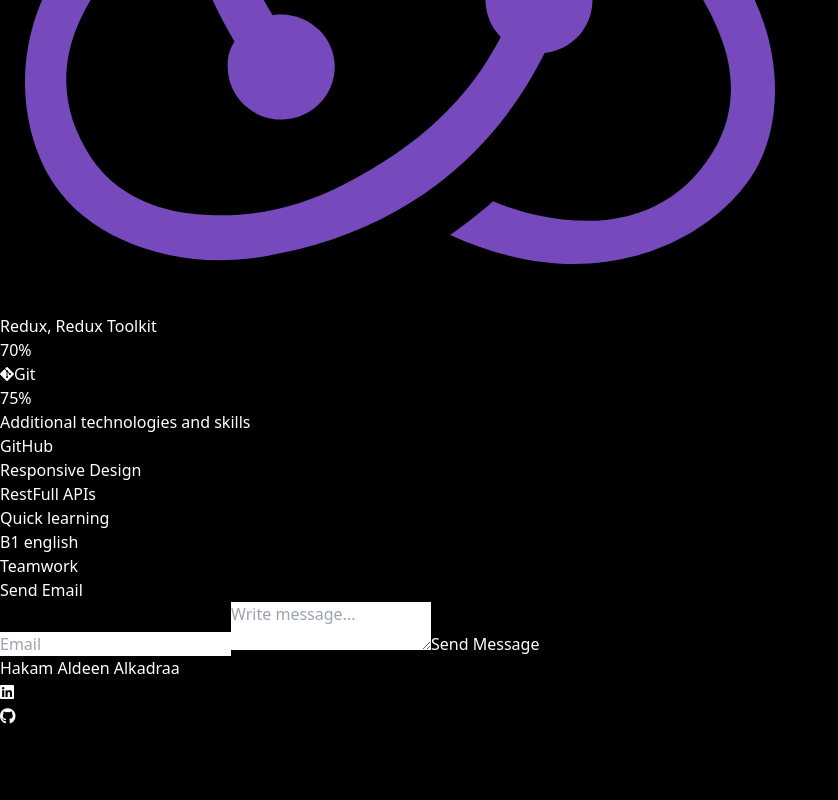
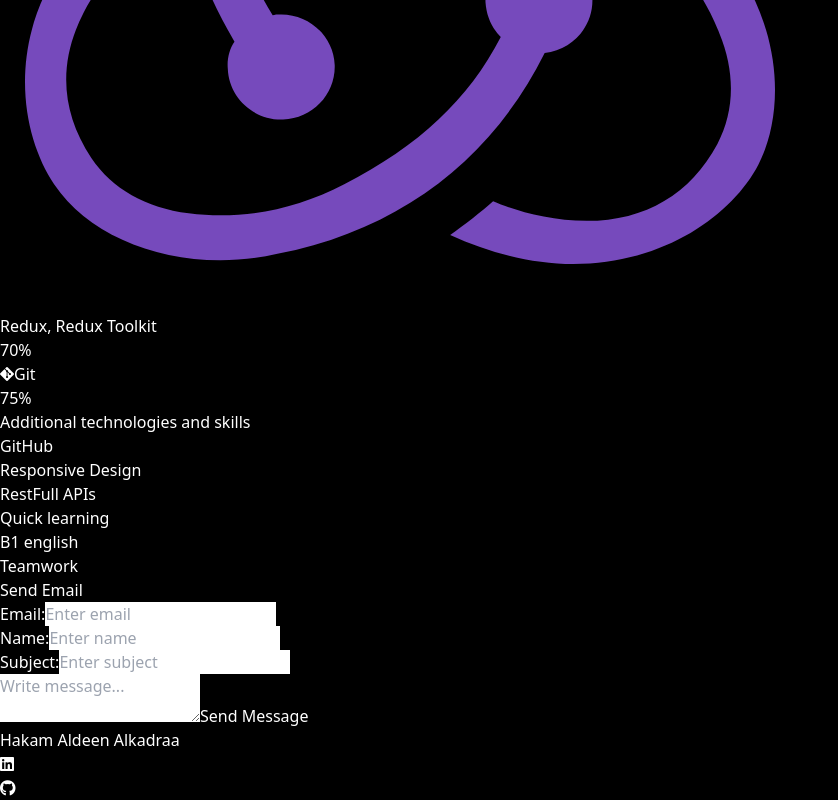
Before and after one commit to Hakam-aldeen-Kh/Portfolio, a React (Vite) app: page / in a window 1280 px wide. Shown: the part 6321-7121 px from the top of the page, without its empty margins (0-838 px from the left). Before the commit the page ends 7049 px from the top, so only its background shows below. Built offline with nearby package versions, Linux system fonts and the light colour scheme.

Commit message:
handle send email

```diff
--- a/package.json
+++ b/package.json
@@ -12,7 +12,8 @@
   "dependencies": {
     "@emailjs/browser": "^4.3.3",
     "react": "^18.2.0",
-    "react-dom": "^18.2.0"
+    "react-dom": "^18.2.0",
+    "sweetalert2": "^11.10.8"
   },
   "devDependencies": {
     "@types/react": "^18.2.37",
--- a/src/App.jsx
+++ b/src/App.jsx
@@ -35,7 +35,7 @@ function App() {
       <header
         className={`${
           scrolling ? "border-b border-gray-900" : ""
-        }  fixed left-0 right-0 top-0 z-20`}
+        }  fixed left-0 right-0 top-[-14px] z-20`}
         id="home"
       >
         <div className="container m-auto px-4 py-6 max-w-4xl bg-black">
@@ -390,7 +390,6 @@ function App() {
                   GitHub
                 </p>
               </div>
-
               <div>
                 <p className="font-bold before:w-4 before:h-4 before:bg-gradient-to-t before:from-blue-500 before:to-cyan-500 before:block before:rounded-full before:mt-1 before:-left-6 before:absolute relative left-5">
                   Responsive Design
--- a/src/EmailForm.jsx
+++ b/src/EmailForm.jsx
@@ -1,42 +1,116 @@
-import React, { useRef } from "react";
+import React, { useRef, useState } from "react";
 import emailjs from "@emailjs/browser";
-// import "./EmailForm.css";
 
 export const EmailForm = () => {
+  const [data, setData] = useState({
+    email: "",
+    name: "",
+    subject: "",
+    message: "",
+  });
   const form = useRef();
+
   const sendEmail = (e) => {
     e.preventDefault();
+    emailjs
+      .send(
+        "service_388s43d",
+        "template_id6emd5",
+        {
+          subject: data.subject,
+          name: data.name,
+          email: data.email,
+          message: data.message,
+        },
+        {
+          publicKey: "0xF8VQGwM-H1P-NVr",
+        }
+      )
+      .then((response) => {
+        console.log("Email sent successfully!", response);
+        setData({
+          email: "",
+          name: "",
+          subject: "",
+          message: "",
+        });
+      })
+      .catch((error) => {
+        console.error("Error sending email:", error);
+      });
+  };
 
-    emailjs
-      .sendForm("service_388s43d", "template_2hwl7ov", form.current, "0xF8VQGwM-H1P-NVr")
-      .then(
-        (result) => {
-          console.log(result.text);
-          console.log("message sent!");
-        },
-        (error) => {
-          console.log(error.text);
-          console.log("error sending message, try again!");
-        }
-      );
+  const handleChange = (e) => {
+    const { name, value } = e.target;
+    setData({
+      ...data,
+      [name]: value,
+    });
   };
+
   return (
     <div className="m-auto px-4 mt-4 mb-8" id="connectMe">
       <h1 className="text-2xl font-semibold">Send Email</h1>
       <form ref={form} onSubmit={sendEmail} className="mt-10">
         <div className="container mx-auto px-4 justify-center text-center">
-          <input
-            name="user_email"
-            type="email"
-            placeholder="Email"
-            required
-            className="w-full sm:w-[60%]    bg-[#000000] py-3 px-4 rounded-md mb-4 border-2"
-          />
+          <div>
+            <label
+              htmlFor="user_email"
+              className="block text-start ms-0 sm:ms-[20%] mb-2 text-white font-bold"
+            >
+              Email:
+            </label>
+            <input
+              name="email"
+              type="email"
+              placeholder="Enter email"
+              required
+              className="w-full sm:w-[60%]  bg-[#000000] py-3 px-4 rounded-md mb-4 border-2"
+              value={data.email}
+              onChange={handleChange}
+            />
+          </div>
+          <div>
+            <label
+              htmlFor="user_name"
+              className="block text-start ms-0 sm:ms-[20%] mb-2 text-white font-bold"
+            >
+              Name:
+            </label>
+            <input
+              name="name"
+              type="text"
+              placeholder="Enter name"
+              required
+              className="w-full sm:w-[60%]    bg-[#000000] py-3 px-4 rounded-md mb-4 border-2"
+              value={data.name}
+              onChange={handleChange}
+            />
+          </div>
+          <div>
+            <label
+              htmlFor="user_subject"
+              className="block text-start ms-0 sm:ms-[20%] mb-2 text-white font-bold"
+            >
+              Subject:
+            </label>
+            <input
+              name="subject"
+              type="text"
+              placeholder="Enter subject"
+              required
+              className="w-full sm:w-[60%]    bg-[#000000] py-3 px-4 rounded-md mb-4 border-2"
+              value={data.subject}
+              onChange={handleChange}
+            />
+          </div>
           <textarea
-            name="user_message"
+            name="message"
             placeholder="Write message..."
             required
             className="w-full sm:w-[60%]   bg-[#000000] py-3 px-4 rounded-md mb-4 border-2 h-[200px]"
+            value={data.message}
+            onChange={handleChange}
           ></textarea>
           <button
             type="submit"
```
Also changed, not shown: 1 other file (tests, documents, lock files or other folders).
